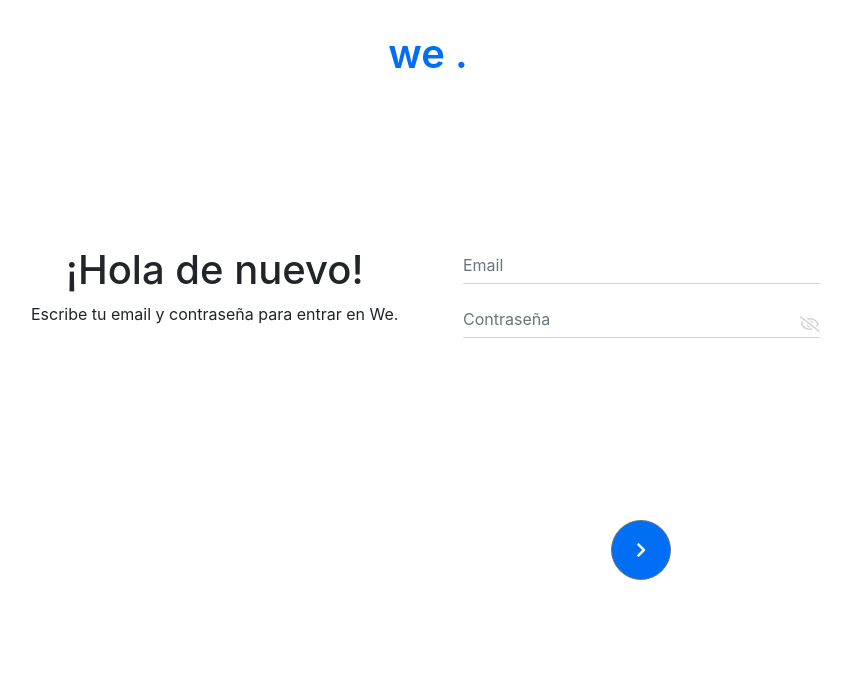
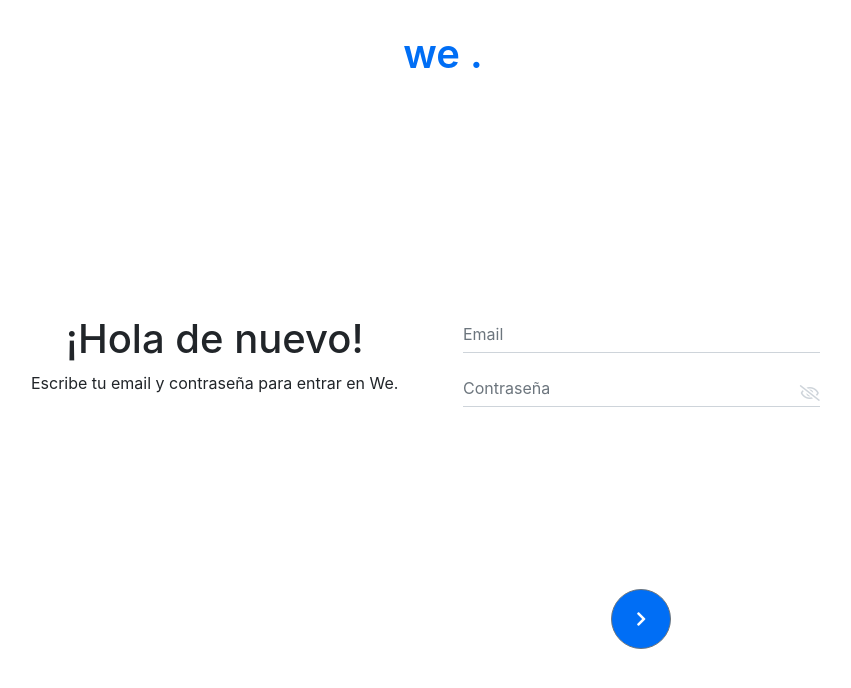
Before and after one commit to StringProjects/adalab, a React (Create React App) app: page / in a window 1280 px wide. Shown: the top 688 px of the page, without its empty margins (212-1063 px from the left). Built offline with nearby package versions, Linux system fonts and the light colour scheme.

Commit message:
modify css and show password function

```diff
--- a/src/Components/LandingComponents/WeForm.js
+++ b/src/Components/LandingComponents/WeForm.js
@@ -22,9 +22,12 @@ class WeForm extends Component {
           console.log("entra")
         document.getElementById('pwd').type = 'text';
         document.getElementById('hide-psw').classList.remove('show-off');
+        document.getElementById('hide-psw').classList.remove('fa-eye-slash');
+        document.getElementById('hide-psw').classList.add('fa-eye');
       }else{
           document.getElementById('pwd').type = 'password';
           document.getElementById('hide-psw').classList.add('show-off');
+          document.getElementById('hide-psw').classList.add('fa-eye-slash');
       }
 
   }
--- a/src/public/Landing.js
+++ b/src/public/Landing.js
@@ -9,7 +9,7 @@ class Landing extends Component {
   render() {
     return (
       <div className="wrapper">
-          <header className="header--landing">
+          <header className="header--landing header">
           <WeHeader/>
           </header>
           <main className="main--landing">
--- a/src/scss/main.css
+++ b/src/scss/main.css
@@ -62,6 +62,9 @@
   right: 0;
   color: #ced4da; }
 
+.main--landing {
+  margin-top: 185px; }
+
 @media (min-width: 1024px) {
   .container--text-login {
     margin-top: 130px; }
@@ -72,5 +75,9 @@
   .form--group {
     padding: 0; } }
 
-body, #root {
-  height: 100vh; }
+.header {
+  position: fixed;
+  width: 100%;
+  background-color: white;
+  z-index: 1;
+  top: 0; }
--- a/src/scss/main.scss
+++ b/src/scss/main.scss
@@ -6,5 +6,13 @@
 
 
 body, #root{
-    height: 100vh;
+
 }
+
+.header{
+    position: fixed;
+    width: 100%;
+    background-color: white;
+    z-index: 1;
+    top: 0;
+}
--- a/src/scss/pages/_Landing.scss
+++ b/src/scss/pages/_Landing.scss
@@ -1,3 +1,10 @@
+
+
+.main--landing{
+    margin-top: 185px;
+}
+
+
 @media (min-width: 1024px) {
 
     .container--text-login{
```
